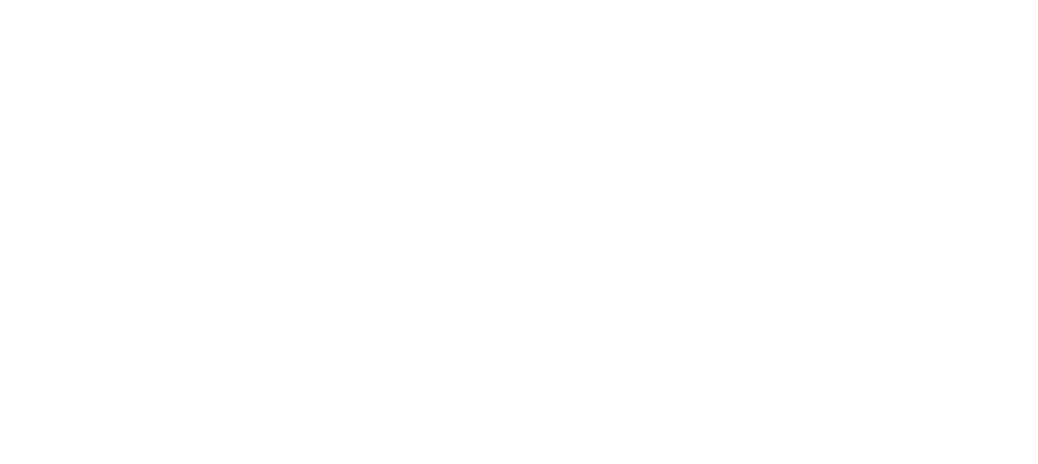
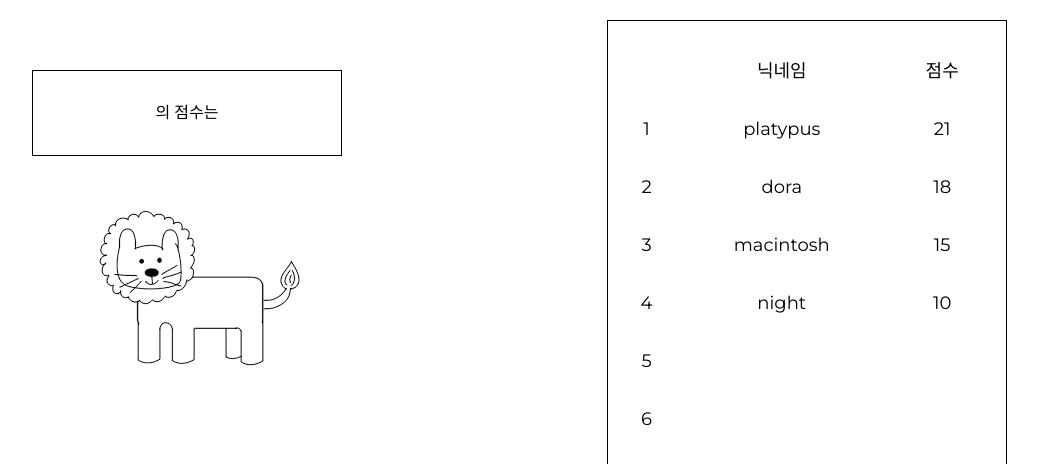
Before and after one commit to babycroc/SDK-Hackathon-3P, a React (Create React App) app in the folder front-end/: page /score in a window 1280 px wide. Before the commit this address had no page. Shown: the top 464 px of the page, without its empty margins (81-1119 px from the left). Built offline with nearby package versions, Linux system fonts and the light colour scheme.

Commit message:
Score page initial structure and fix some errors

```diff
--- a/front-end/src/App.js
+++ b/front-end/src/App.js
@@ -4,6 +4,7 @@
 import Intro from "./pages/Intro";
 import Greeting from "./pages/Greeting";
 import Main from "./pages/Main";
+import Score from "./pages/Score";
 
 import './App.css';
 
@@ -15,6 +16,7 @@
           <Route path="/" element={<Intro />} />
           <Route path="/greeting" element={<Greeting />} />
           <Route path="/main" element={<Main />} />
+          <Route path="/score" element={<Score />} />
         </Routes>
       </Router>
     </div>
--- a/front-end/src/pages/Main.css
+++ b/front-end/src/pages/Main.css
@@ -19,11 +19,14 @@
 
 .score-box {
     display: inline-block;
-    position: absolute;
     border: solid 1px black;
     padding: 10px;
     width: 50px;
+    line-height: 1.5em;
+}
+
+#main-page .score-box {
+    position: absolute;
     right: 5%;
     bottom: 50%;
-    line-height: 1.5em;
 }
--- a/front-end/src/pages/Main.js
+++ b/front-end/src/pages/Main.js
@@ -69,15 +69,19 @@
         getNewAvatarImg();
     }, []);
 
-    const updateScore = (score) => {
-        setCurrentScore(currentScore + score);
-        setQuizNumber(quizNumber+1);
+    useEffect(() => {
         if(quizNumber === 10) {
+            localStorage.setItem("score", currentScore);
             window.location.href = "/score";
         } else {
             getNewQuizItems();
             getNewAvatarImg()
         }
+    }, [quizNumber]);
+
+    const updateScore = (score) => {
+        setCurrentScore(currentScore + score);
+        setQuizNumber(quizNumber+1);
     }
 
     return (
@@ -90,7 +94,7 @@
                 )}
             </div>
             <div className="avatar">
-                <img src={`images/${avatarImg}`} />
+                <img src={`images/${avatarImg}`} alt="" />
             </div>
             <div className="score-box">
                 점수 <br/>
--- /dev/null
+++ b/front-end/src/pages/Score.css
@@ -0,0 +1,34 @@
+#score-page {
+    text-align: center;
+    align-items: center;
+    margin: 20px;
+}
+
+.left-panel {
+    display: inline-block;
+    width: 40%;
+}
+
+.right-panel {
+    display: inline-block;
+    width: 60%;
+    vertical-align: top;
+}
+
+#score-page .score-box {
+    margin: 50px;
+    padding: 30px;
+    width: 50%;
+}
+
+#score-page table {
+    width: 100%;
+    max-width: 400px;
+    border: solid 1px black;
+    padding: 20px;
+    line-height: 3em;
+    font-size: 18px;
+    position: relative;
+    left: 50%;
+    transform: translateX(-50%);
+}
--- /dev/null
+++ b/front-end/src/pages/Score.js
@@ -0,0 +1,79 @@
+import React, { useEffect, useState } from "react";
+
+import "./Score.css";
+
+let scoreData = [
+    {
+        "nickname": "dora",
+        "score": 18
+    },
+    {
+        "nickname": "platypus",
+        "score": 21
+    },
+    {
+        "nickname": "macintosh",
+        "score": 15
+    },
+    {
+        "nickname": "night",
+        "score": 10
+    }
+];
+
+function Score() {
+    const [scoreList, setScoreList] = useState([]);
+    const nickname = localStorage.getItem("nickname");
+    const score = localStorage.getItem("score");
+
+    const saveScore = () => {
+        scoreData.push({
+            nickname: nickname,
+            score: score
+        });
+    }
+
+    useEffect(() => {
+        saveScore();
+        const sortedScoreList = scoreData.sort((a, b) => b.score - a.score);
+        setScoreList(sortedScoreList);
+    }, []);
+
+    return (
+        <div id="score-page">
+            <div className="left-panel">
+                <div className="score-box">
+                    { nickname }의 점수는 <br />
+                    { score }
+                </div>
+                <div>
+                    <img src="images/lion1.png" />
+                </div>
+            </div>
+            <div className="right-panel">
+                <table>
+                    <thead>
+                        <tr>
+                            <td className="index"></td>
+                            <td className="nickname">닉네임</td>
+                            <td className="score">점수</td>
+                        </tr>
+                    </thead>
+                    <tbody>
+                        {scoreList.map((item, index) => {
+                            return (
+                                <tr>
+                                    <td className="index">{ index + 1 }</td>
+                                    <td className="nickname">{ item.nickname }</td>
+                                    <td className="score">{ item.score }</td>
+                                </tr>
+                            )
+                        })}
+                    </tbody>
+                </table>
+            </div>
+        </div>
+    );
+}
+
+export default Score;
```
